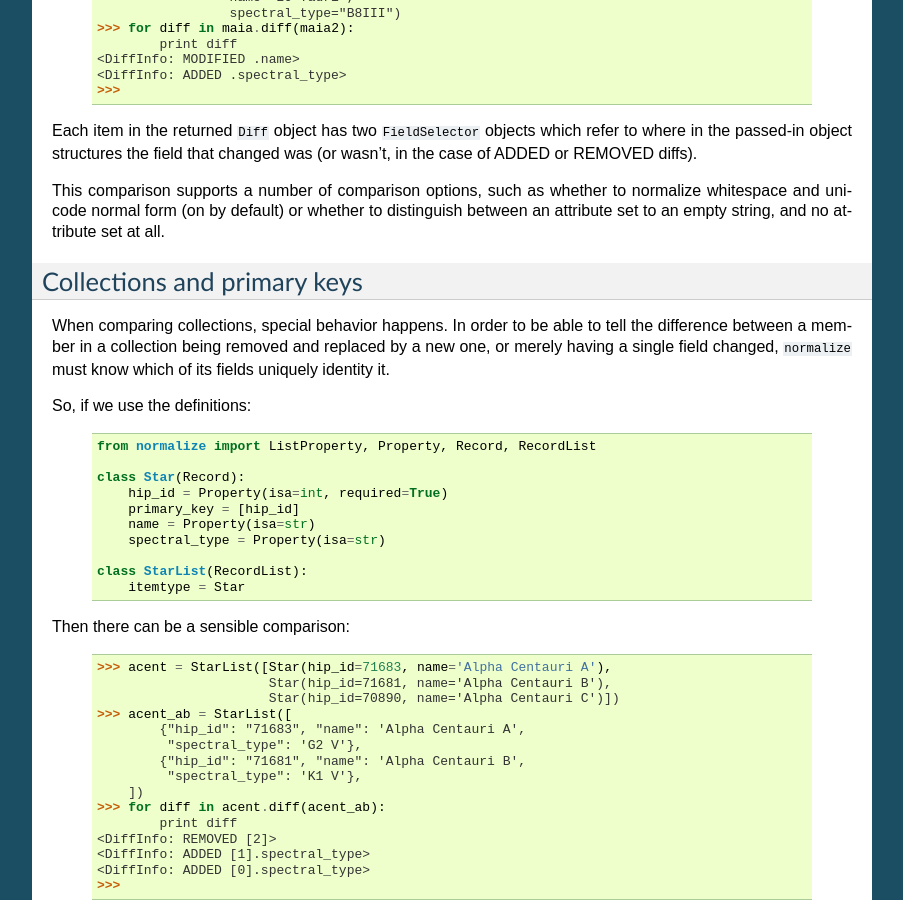
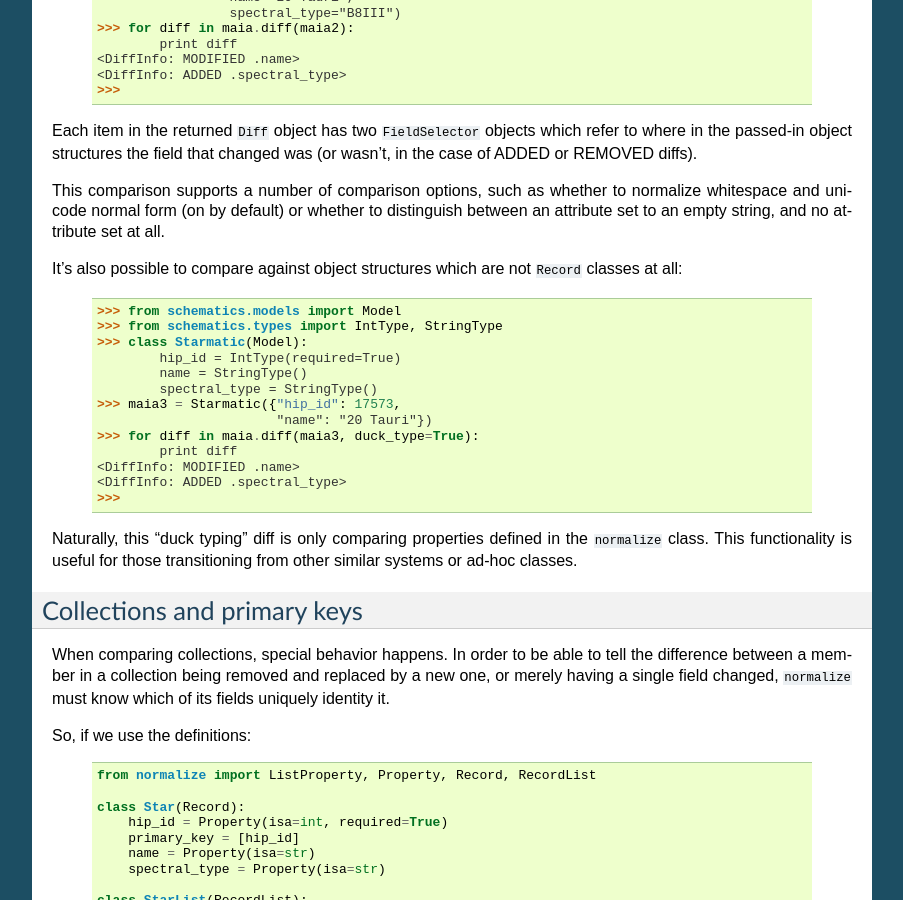
Before and after one commit to hearsaycorp/normalize, a Sphinx documentation site: the page built from doc/intro.rst, in a window 1280 px wide and 900 px high, scrolled down 6596 px. Shown: the whole window, without its empty margins (198-1101 px from the left). Built offline with Sphinx 7.4.7, drawn with Linux system fonts in a browser that asks for light colours.

Commit message:
doc: mention the awesomeness of alien diff'ing in the intro

```diff
--- a/doc/intro.rst
+++ b/doc/intro.rst
@@ -483,6 +483,29 @@ whether to normalize whitespace and unicode normal form (on by
 default) or whether to distinguish between an attribute set to an
 empty string, and no attribute set at all.
 
+It's also possible to compare against object structures which are not
+``Record`` classes at all:
+
+  ::
+
+      >>> from schematics.models import Model
+      >>> from schematics.types import IntType, StringType
+      >>> class Starmatic(Model):
+              hip_id = IntType(required=True)
+              name = StringType()
+              spectral_type = StringType()
+      >>> maia3 = Starmatic({"hip_id": 17573,
+                             "name": "20 Tauri"})
+      >>> for diff in maia.diff(maia3, duck_type=True):
+              print diff
+      <DiffInfo: MODIFIED .name>
+      <DiffInfo: ADDED .spectral_type>
+      >>>
+
+Naturally, this "duck typing" diff is only comparing properties
+defined in the ``normalize`` class.  This functionality is useful for
+those transitioning from other similar systems or ad-hoc classes.
+
 Collections and primary keys
 ----------------------------
 
```
